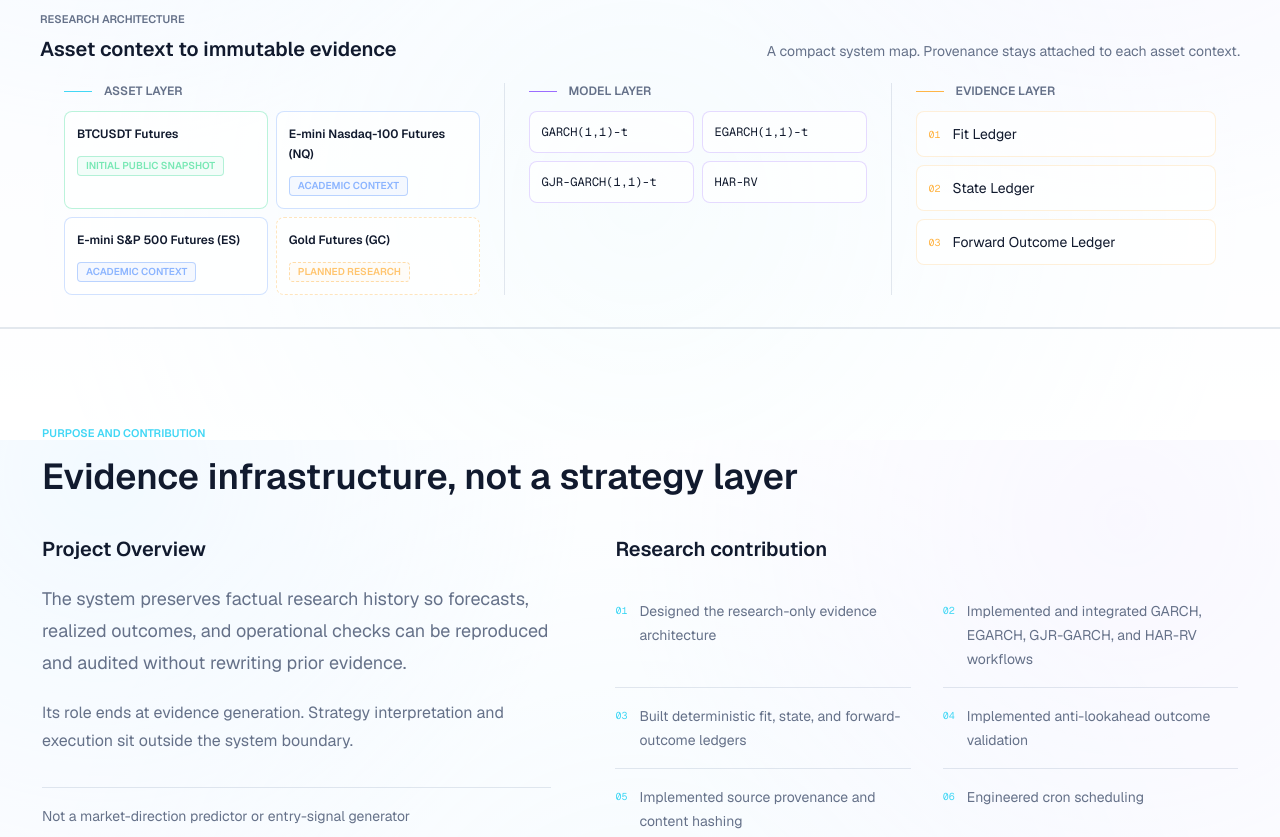
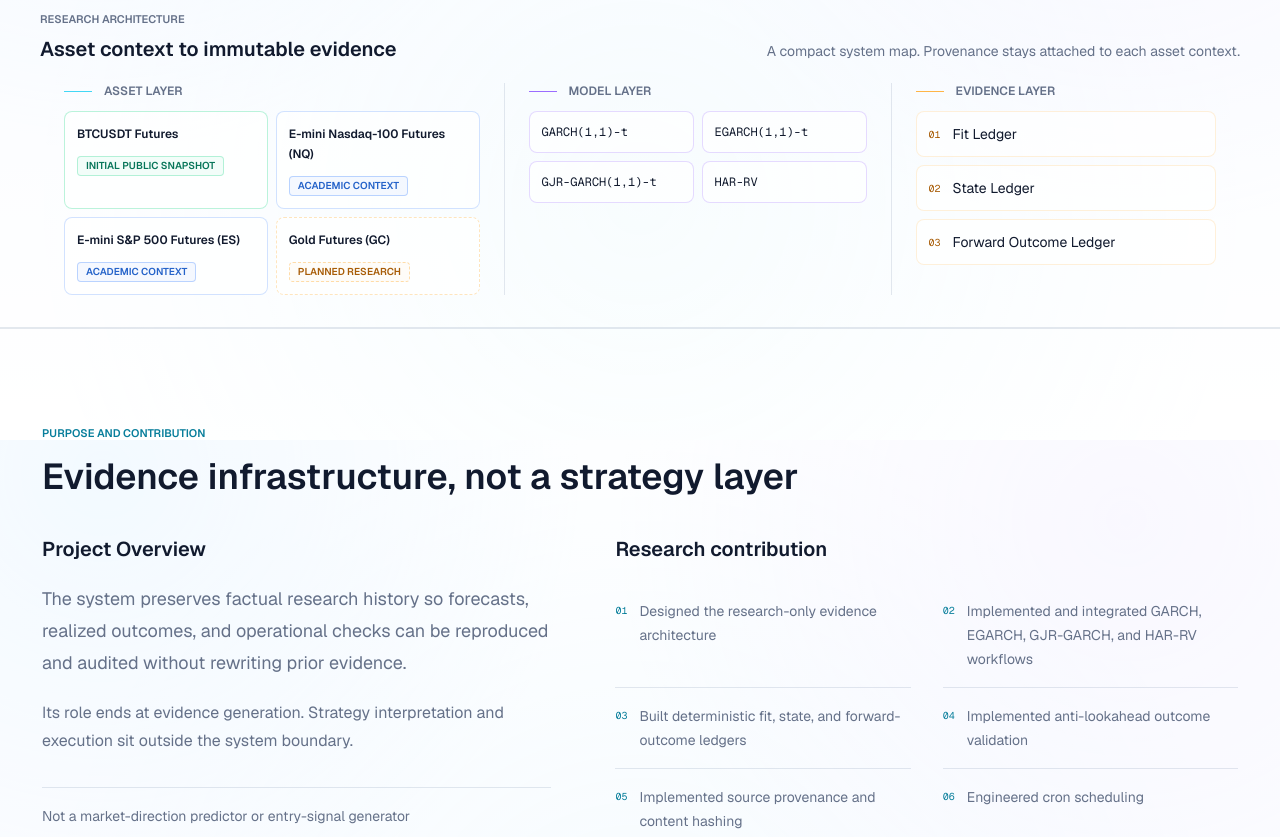
Before and after one commit to MeanyDeany/woosub-shin, a Next.js app: page /projects/btc-futures-research in a window 1280 px wide. Shown: the part 1960-2797 px from the top of the page. Built offline with nearby package versions, Linux system fonts and the light colour scheme.

Commit message:
Tune legacy accents for light backgrounds

```diff
--- a/app/globals.css
+++ b/app/globals.css
@@ -127,6 +127,30 @@ a {
   color: #657189 !important;
 }
 
+.cosmic-page [class*="text-[#8CB5FF]"],
+.cosmic-page [class*="text-[#4D8DFF]"] {
+  color: #2563c9 !important;
+}
+
+.cosmic-page [class*="text-[#67DFF7]"],
+.cosmic-page [class*="text-[#42D7F5]"] {
+  color: #087e9b !important;
+}
+
+.cosmic-page [class*="text-[#79E8B5]"] {
+  color: #08765a !important;
+}
+
+.cosmic-page [class*="text-[#C3AEFF]"],
+.cosmic-page [class*="text-[#9B6CFF]"] {
+  color: #7251c8 !important;
+}
+
+.cosmic-page [class*="text-[#FFC56F]"],
+.cosmic-page [class*="text-[#FFB547]"] {
+  color: #a85d08 !important;
+}
+
 .cosmic-page h1.text-white,
 .cosmic-page h2.text-white,
 .cosmic-page h3.text-white,
```
